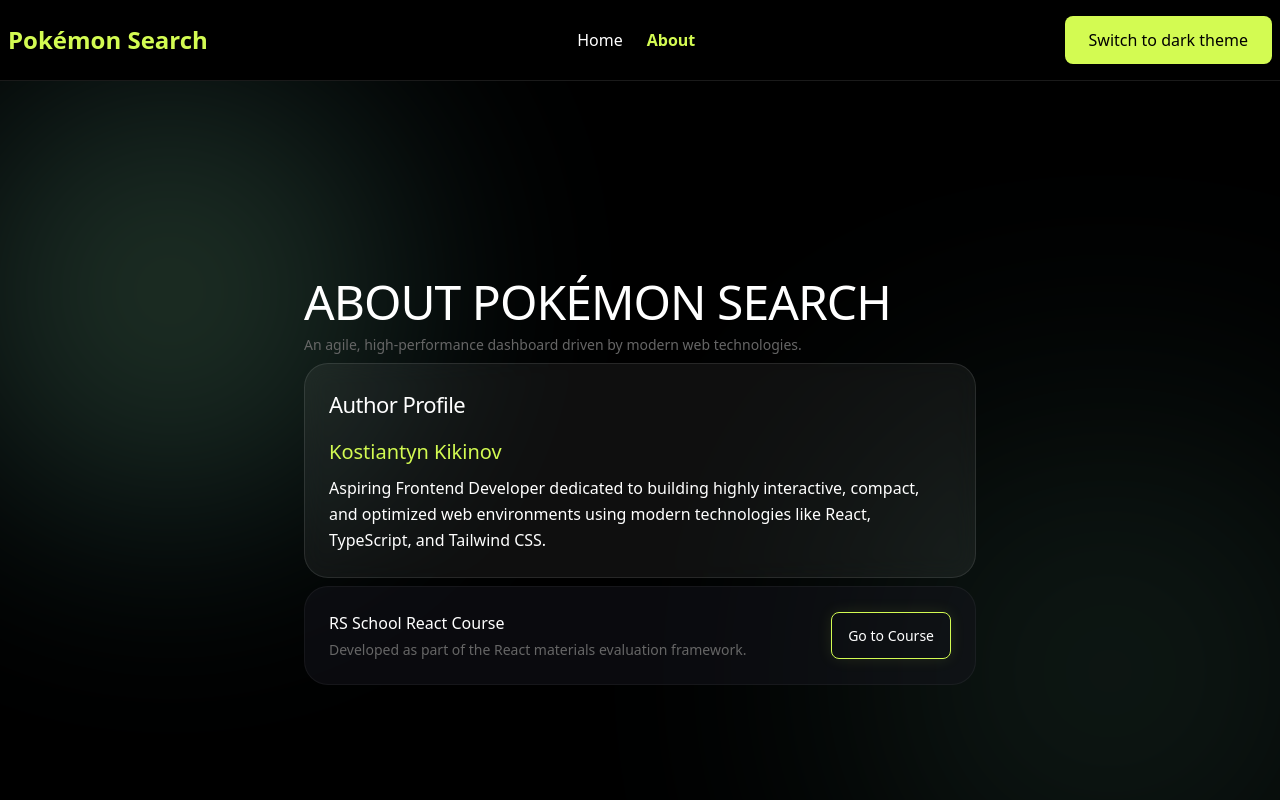
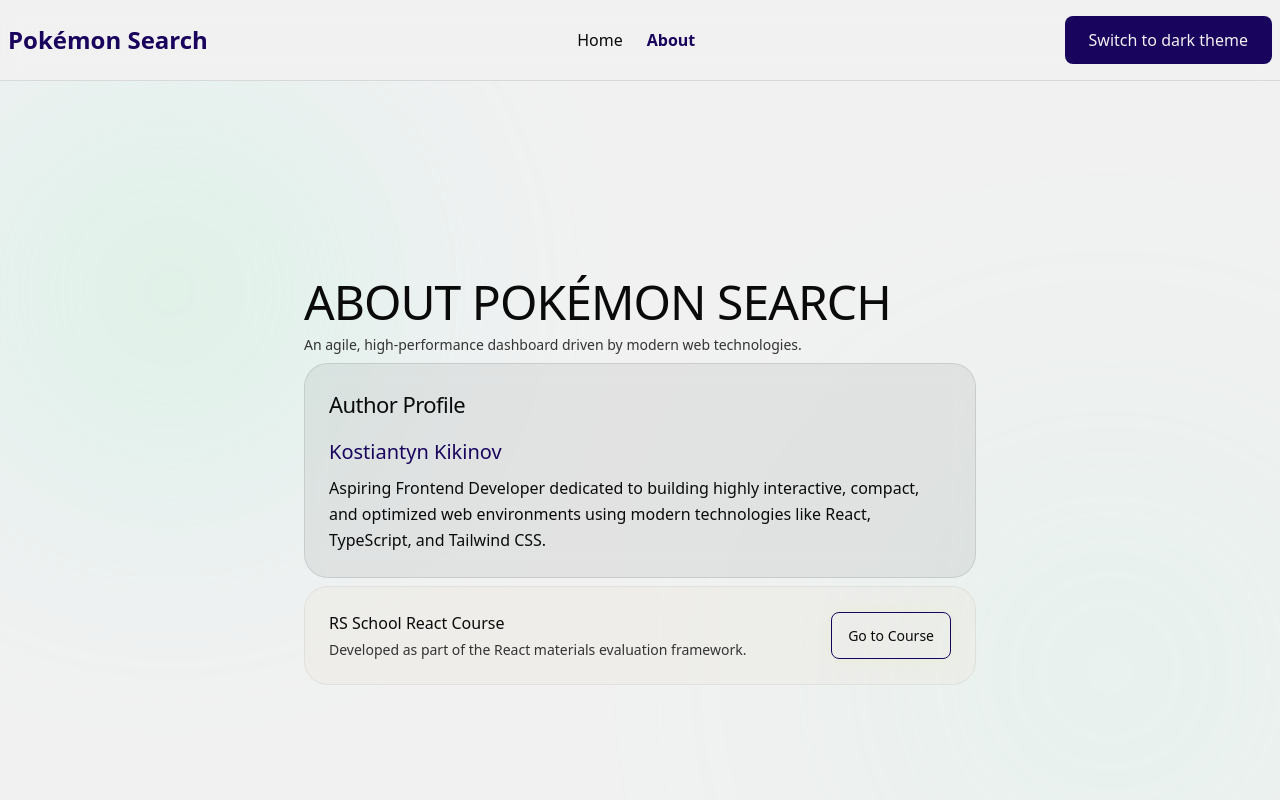
Before and after one commit to KikinovK/RSS-REACT-2026Q2, a React (Vite) app: page /about in a window 1280 px wide. Shown: the top 800 px of the page. Built offline with nearby package versions, Linux system fonts and the light colour scheme.

Commit message:
feat: add style to themes

```diff
--- a/src/components/DetailsCard.tsx
+++ b/src/components/DetailsCard.tsx
@@ -41,7 +41,7 @@ const DetailsCard = () => {
   return (
     <>
       <ProgressBar isLoading={isLoading} />
-      <div className="bg-white/6 rounded-(--radius-cards) p-6 border border-white/10 max-w-md mx-auto flex flex-col gap-6 text-stardust">
+      <div className="bg-black/6 dark:bg-white/6 rounded-(--radius-cards) p-6 border border-black/10 dark:border-white/10 max-w-md mx-auto flex flex-col gap-6 text-stardust">
         {isLoading && <p className="text-body text-muted-text">Loading...</p>}
         {error && (
           <ErrorMessage messages={[error || 'Pokemon not found in the PokeAPI database']} />
@@ -65,14 +65,14 @@ const DetailsCard = () => {
               </h2>
             </div>
 
-            <hr className="border-white/10" />
+            <hr className="border-black/10 dark:border-white/10" />
 
             <div className="grid grid-cols-2 gap-4 text-center">
-              <div className="bg-white/4 p-2 rounded-lg">
+              <div className="bg-black/4 dark:bg-white/4 p-2 rounded-lg">
                 <p className="text-body-xs text-muted-text uppercase tracking-wider">Рост</p>
                 <p className="text-body-md font-medium">{(pokemon.height / 10).toFixed(1)} м</p>
               </div>
-              <div className="bg-white/4 p-2 rounded-lg">
+              <div className="bg-black/4 dark:bg-white/4 p-2 rounded-lg">
                 <p className="text-body-xs text-muted-text uppercase tracking-wider">Вес</p>
                 <p className="text-body-md font-medium">{(pokemon.weight / 10).toFixed(1)} кг</p>
               </div>
@@ -84,7 +84,7 @@ const DetailsCard = () => {
                 {pokemon.types.map(({ type }) => (
                   <span
                     key={type.name}
-                    className="px-3 py-1 text-body-xs font-semibold tracking-wider rounded-full bg-white/10 border border-white/5 shadow-sm capitalize"
+                    className="px-3 py-1 text-body-xs font-semibold tracking-wider rounded-full bg-black/10 dark:bg-white/10 border border-black/5 dark:border-white/5 shadow-sm capitalize"
                   >
                     {type.name}
                   </span>
@@ -103,7 +103,7 @@ const DetailsCard = () => {
                       {stat.name.replace('-', ' ')}
                     </span>
                     <span className="w-8 font-mono text-right font-medium">{base_stat}</span>
-                    <div className="flex-1 h-2 bg-white/10 rounded-full overflow-hidden">
+                    <div className="flex-1 h-2 bg-black/10 dark:bg-white/10 rounded-full overflow-hidden">
                       <div
                         className="h-full bg-stardust rounded-full transition-all duration-500"
                         style={{ width: `${Math.min((base_stat / 200) * 100, 100)}%` }}
--- a/src/components/ui/PokemonImage.tsx
+++ b/src/components/ui/PokemonImage.tsx
@@ -23,7 +23,7 @@ const PokemonImage = ({ src, alt }: PokemonImageProps) => {
   return (
     <>
       {!loaded && !error && (
-        <div className="absolute inset-0 bg-white/10 animate-pulse rounded-lg" />
+        <div className="absolute inset-0 bg-black/10 dark:bg-white/10 animate-pulse rounded-lg" />
       )}
       <img
         src={error ? fallbackSrc : src}
--- a/src/components/ui/ResultCard.tsx
+++ b/src/components/ui/ResultCard.tsx
@@ -24,7 +24,7 @@ const ResultCard = ({
   };
 
   return (
-    <li className="bg-white/6 rounded-(--radius-cards) p-4 flex flex-col gap-3 relative">
+    <li className="bg-black/6 dark:bg-white/6 rounded-(--radius-cards) p-4 flex flex-col gap-3 relative">
       <div className="absolute top-4 left-4 z-10">
         <Checkbox
           checked={isSelected}
--- a/src/components/ui/SearchInput.tsx
+++ b/src/components/ui/SearchInput.tsx
@@ -18,7 +18,7 @@ const SearchInput = ({
       placeholder={placeholder}
       aria-label={ariaLabel}
       onChange={(e) => onChange?.(e.target.value)}
-      className="flex-1 px-6 py-3 bg-stardust text-deep-space placeholder-deep-space border border-midnight-core rounded-(--radius-inputs) outline-none focus:ring-2 focus:ring-guidepost-green text-body"
+      className="flex-1 px-6 py-3 bg-midnight-core text-muted-text placeholder:text-muted-text border border-midnight-core rounded-(--radius-inputs) outline-none focus:ring-2 focus:ring-guidepost-green text-body"
     />
   );
 };
--- a/src/index.css
+++ b/src/index.css
@@ -13,12 +13,13 @@
 }
 
 @theme {
-  --color-deep-space: #000000;
-  --color-midnight-core: #14151c;
-  --color-cosmic-gray: #052326;
-  --color-stardust: #ffffff;
-  --color-guidepost-green: #d3fb52;
-  --color-muted-text: #666666;
+
+  --color-deep-space: #f1f1f1;
+  --color-midnight-core: #ebeae3;
+  --color-cosmic-gray: #fadcd9;
+  --color-stardust: #0a0a0a;
+  --color-guidepost-green: #19045d;
+  --color-muted-text: #333333;
 
   --font-noigrotesk:
     'NoiGrotesk', ui-sans-serif, system-ui, -apple-system, BlinkMacSystemFont, 'Segoe UI', Roboto,
@@ -52,3 +53,14 @@
   --radius-buttons-large: 12px;
   --radius-navigationitems: 8px;
 }
+
+@variant dark (&:where(.dark, .dark *));
+
+.dark {
+  --color-deep-space: #000000;
+  --color-midnight-core: #14151c;
+  --color-cosmic-gray: #052326;
+  --color-stardust: #ffffff;
+  --color-guidepost-green: #d3fb52;
+  --color-muted-text: #666666;
+}
--- a/src/pages/AboutPage.tsx
+++ b/src/pages/AboutPage.tsx
@@ -26,7 +26,7 @@ const AboutPage = () => {
           </p>
         </header>
 
-        <section className="bg-white/6 border border-white/10 rounded-3xl p-6 flex flex-col gap-4 backdrop-blur-md">
+        <section className="bg-black/6 dark:bg-white/6 border border-black/10 dark:border-white/10 rounded-3xl p-6 flex flex-col gap-4 backdrop-blur-md">
           <h2 className="text-heading-sm font-medium text-stardust tracking-tight">
             Author Profile
           </h2>
@@ -40,7 +40,7 @@ const AboutPage = () => {
           </div>
         </section>
 
-        <section className="flex flex-col md:flex-row items-center justify-between gap-6 bg-midnight-core/50 border border-white/5 rounded-3xl p-6">
+        <section className="flex flex-col md:flex-row items-center justify-between gap-6 bg-midnight-core/50 border border-black/5 dark:border-white/5 rounded-3xl p-6">
           <div className="flex flex-col gap-1 text-center md:text-left">
             <h4 className="text-body font-medium text-stardust">RS School React Course</h4>
             <p className="text-body-sm text-muted-text">
```
